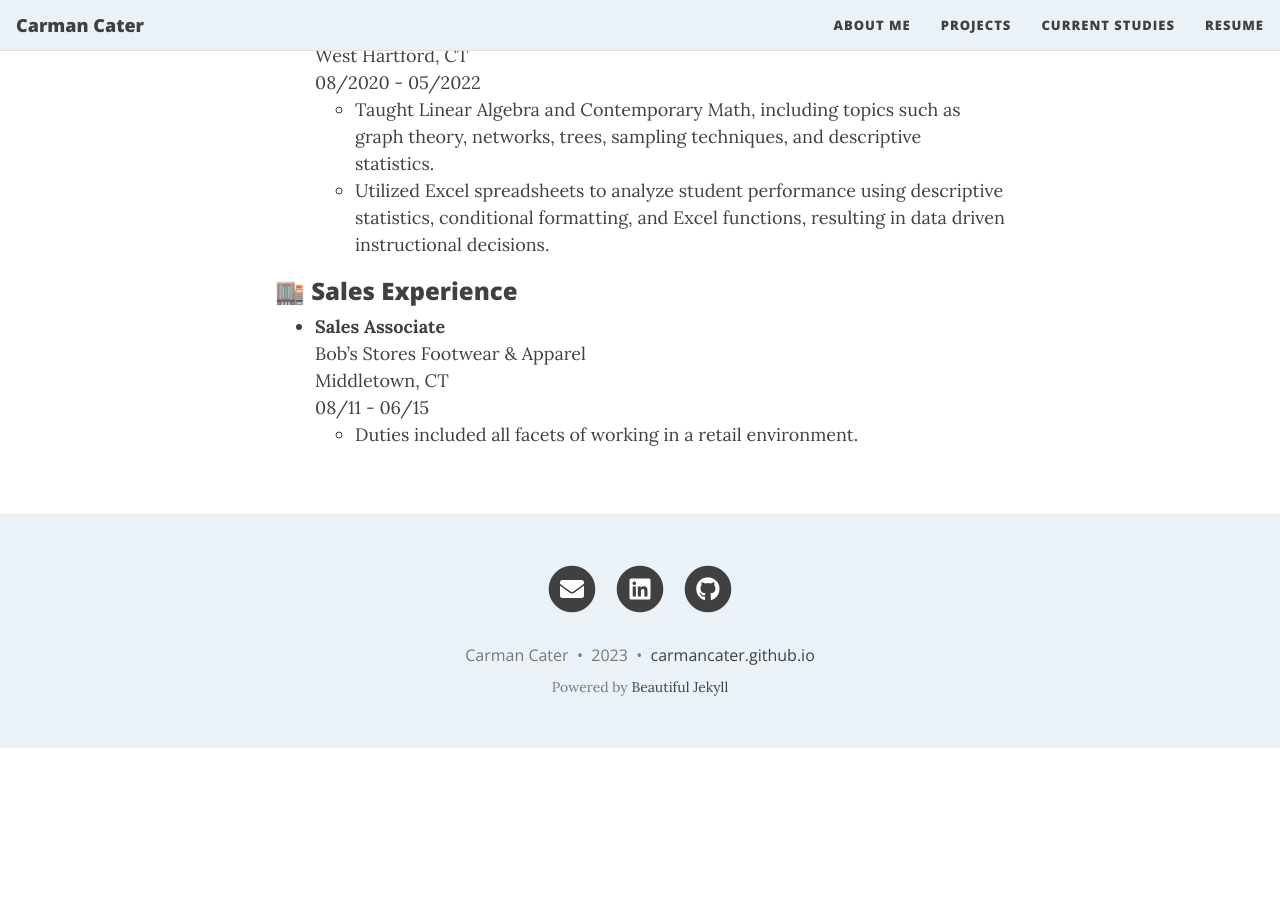
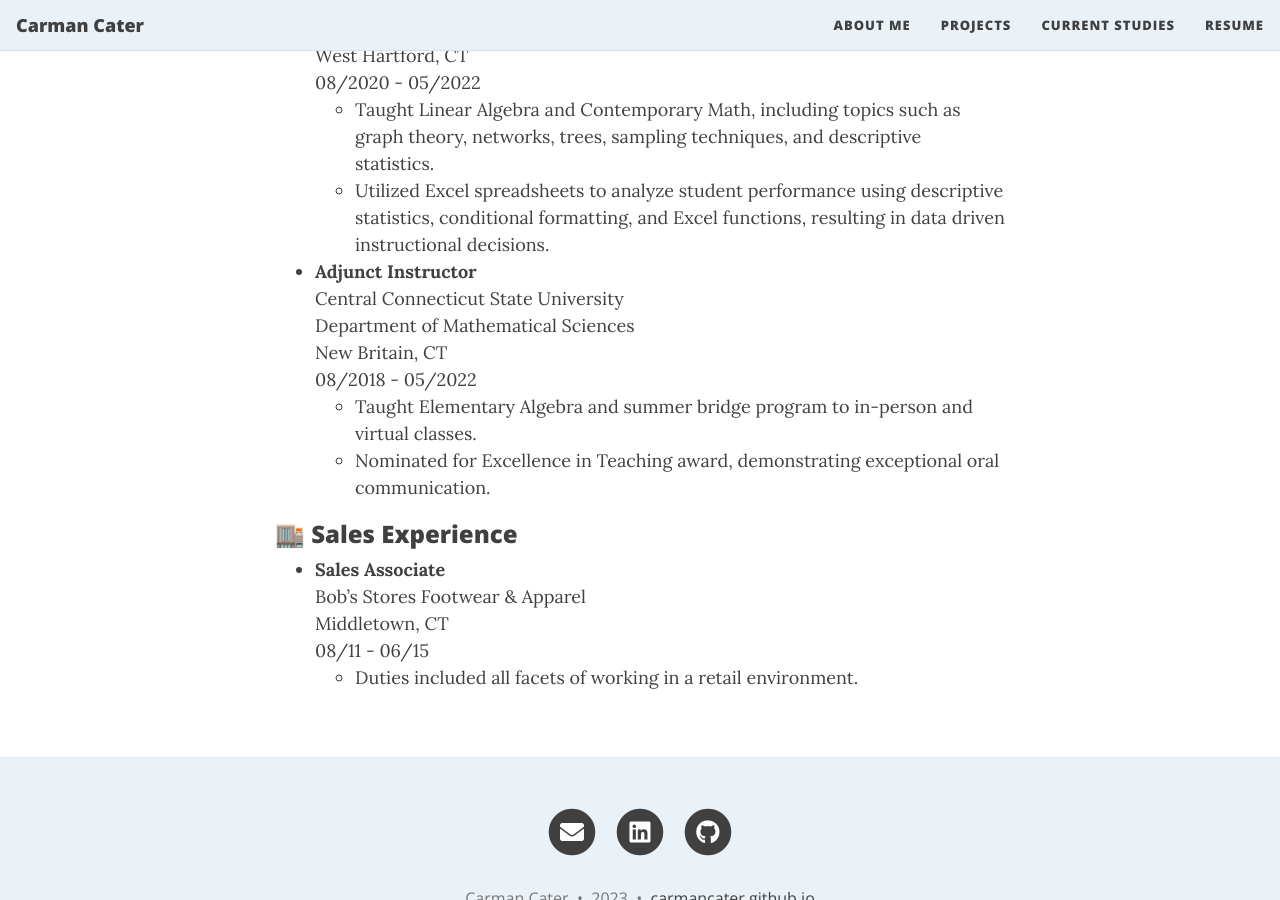
Before and after one commit to carmancater/carmancater.github.io, a Jekyll site: the page built from resume.md, in a window 1280 px wide and 900 px high, scrolled down 1885 px. Built offline with Jekyll 4.4.1, drawn with Linux system fonts in a browser that asks for light colours; nearby versions of some CDN libraries; emoji names are drawn with the system emoji font; before the commit the page ends 2633 px from its top, so only the background shows below that.

Commit message:
Update resume.md

```diff
--- a/resume.md
+++ b/resume.md
@@ -65,6 +65,14 @@ West Hartford, CT
     - Taught Linear Algebra and Contemporary Math, including topics such as graph theory, networks, trees, sampling techniques, and descriptive statistics.
     - Utilized Excel spreadsheets to analyze student performance using descriptive statistics, conditional formatting, and Excel functions, resulting in data driven instructional decisions.
 
+- **Adjunct Instructor**
+Central Connecticut State University
+Department of Mathematical Sciences
+New Britain, CT
+08/2018 - 05/2022
+    - Taught Elementary Algebra and summer bridge program to in-person and virtual classes.
+    - Nominated for Excellence in Teaching award, demonstrating exceptional oral communication.
+
 ### :department_store: Sales Experience
 - **Sales Associate**
 Bob's Stores Footwear & Apparel
```
